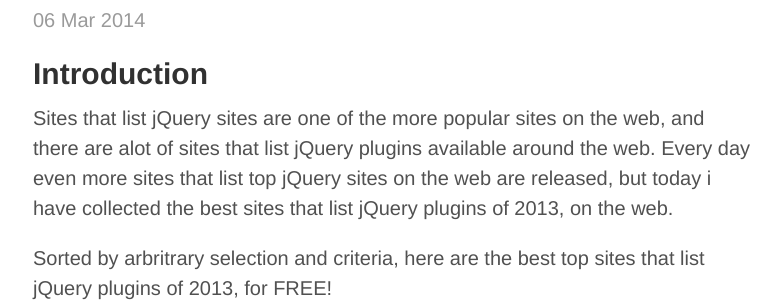
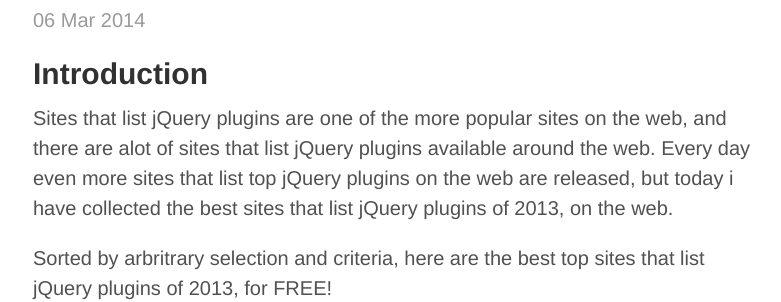
Before and after one commit to caspervonb/__caspervonb.github.io, a Jekyll site: the page built from _posts/2014-03-06-top-sites-that-list-jquery-plugins-2013.md, in a window 1280 px wide. Shown: the part 356-658 px from the top of the page, without its empty margins (247-1028 px from the left). Built offline with Jekyll 4.4.1, drawn with Linux system fonts in a browser that asks for light colours; Markdown is read by kramdown in place of the engine named in the settings.

Commit message:
Updated 2014-03-06-top-sites-that-list-jquery-plugins-2013.md

```diff
--- a/_posts/2014-03-06-top-sites-that-list-jquery-plugins-2013.md
+++ b/_posts/2014-03-06-top-sites-that-list-jquery-plugins-2013.md
@@ -5,7 +5,7 @@
 ---
 
 ## Introduction
-Sites that list jQuery sites are one of the more popular sites on the web, and there are alot of sites that list jQuery plugins available around the web. Every day even more sites that list top jQuery sites on the web are released, but today i have collected the best sites that list jQuery plugins of 2013, on the web.
+Sites that list jQuery plugins are one of the more popular sites on the web, and there are alot of sites that list jQuery plugins available around the web. Every day even more sites that list top jQuery plugins on the web are released, but today i have collected the best sites that list jQuery plugins of 2013, on the web.
 
 Sorted by arbritrary selection and criteria,
 here are the best top sites that list jQuery plugins of 2013, for FREE!
```
